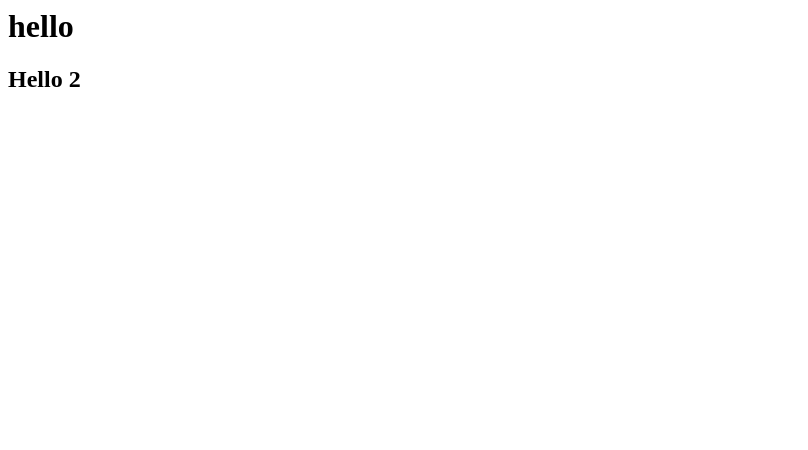
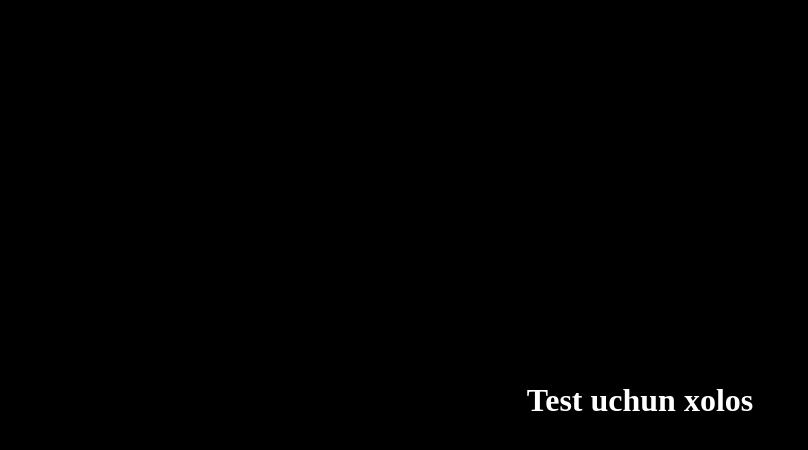
Before and after one commit to okif2006/okifxon, a plain HTML site: page index.html in a window 1280 px wide. Shown: the whole page, without its empty margins (0-808 px from the left). Drawn offline with Linux system fonts and the light colour scheme.

Commit message:
#3 commit

```diff
--- a/index.html
+++ b/index.html
@@ -1,2 +1,15 @@
-<h1>hello</h1>
-<h2>Hello 2</h2>
+<!DOCTYPE html>
+<html lang="en">
+<head>
+    <meta charset="UTF-8">
+    <meta http-equiv="X-UA-Compatible" content="IE=edge">
+    <meta name="viewport" content="width=device-width, initial-scale=1.0">
+    <title>test</title>
+    <link rel="stylesheet" href="style.css">
+</head>
+<body>
+
+    <h1>Test uchun xolos</h1>
+
+</body>
+</html>
--- /dev/null
+++ b/style.css
@@ -0,0 +1,14 @@
+*{
+    margin: 0;
+    padding: 0;
+    box-sizing: border-box;
+}
+
+body{
+    display: flex;
+    justify-content: center;
+    align-items: center;
+    min-height: 100vh;
+    background: #000;
+    color: #fff;
+}
```
